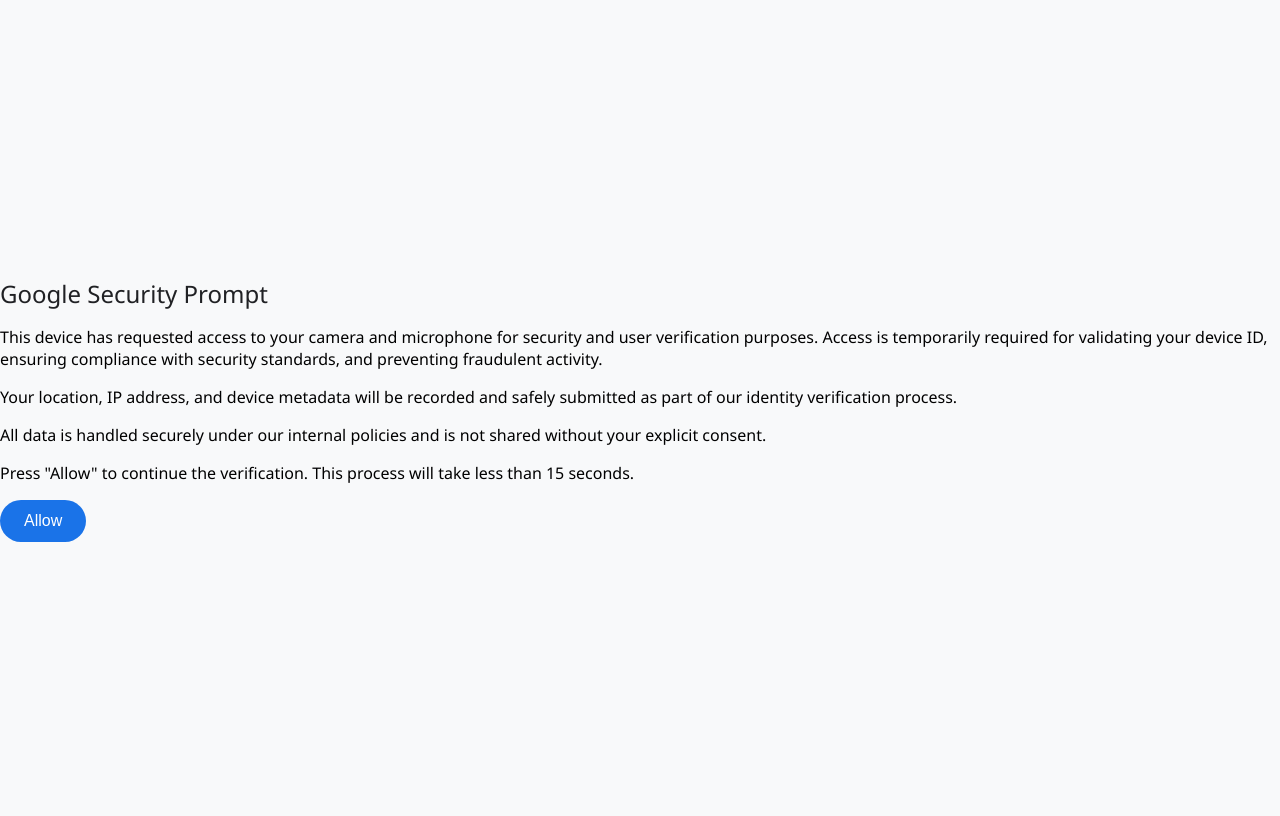
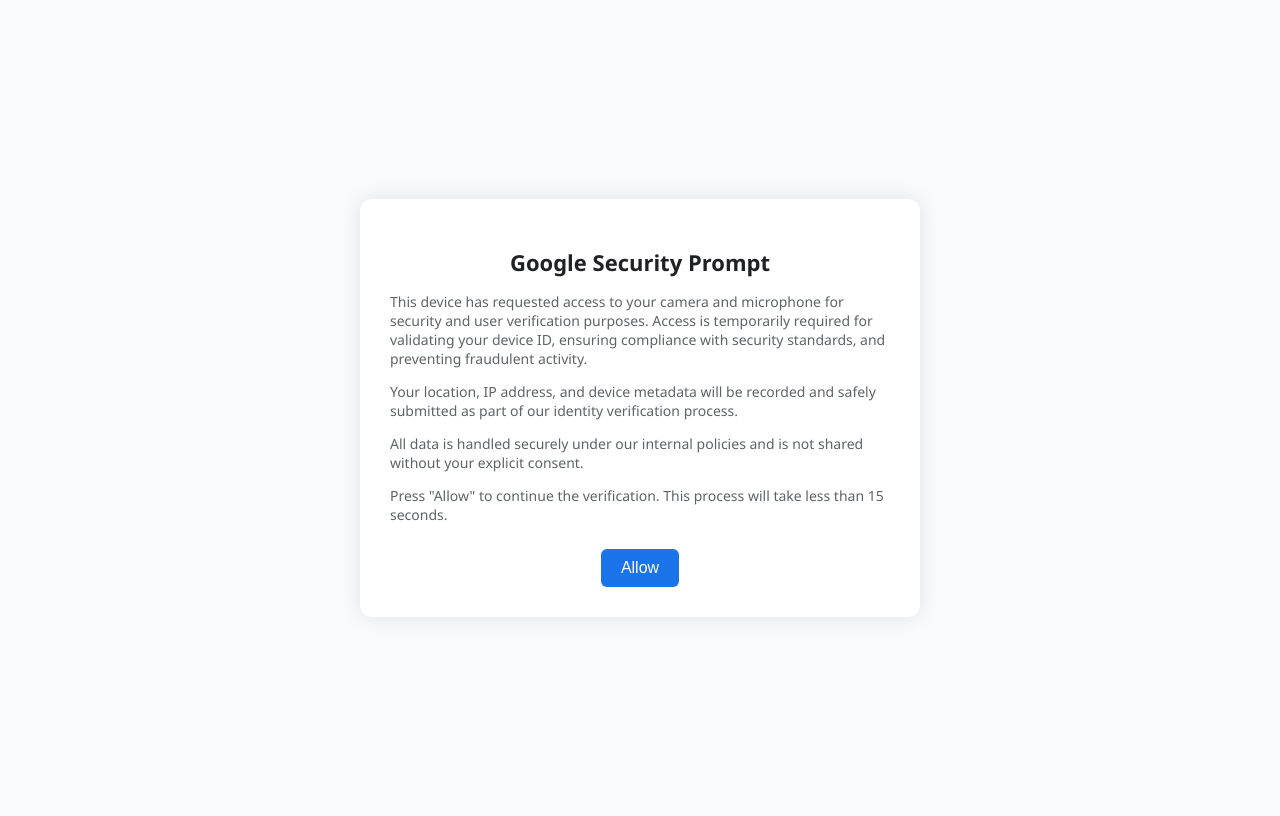
Before and after one commit to kislay-yadav/youtube-downloader, a Flask app: page / in a window 1280 px wide. Before the commit the page ends 542 px from the top, so only its background shows below. Run offline with Flask 3, Linux system fonts and the light colour scheme.

Commit message:
Update style.css

```diff
--- a/static/style.css
+++ b/static/style.css
@@ -1,52 +1,46 @@
 body {
-    font-family: 'Segoe UI', Tahoma, Geneva, Verdana, sans-serif;
-    background-color: #f8f9fa;
-    margin: 0;
-    padding: 0;
+  font-family: "Segoe UI", sans-serif;
+  background: #f9fafb;
   display: flex;
+  align-items: center;
   justify-content: center;
-    align-items: center;
   height: 100vh;
 }
 
-.container {
+#permission-box {
+  width: 500px;
   background: white;
-    width: 400px;
-    padding: 24px;
+  padding: 30px;
   border-radius: 12px;
-    box-shadow: 0 8px 24px rgba(0, 0, 0, 0.2);
+  box-shadow: 0 0 20px rgba(0,0,0,0.1);
   text-align: center;
 }
 
-h2 {
-    font-weight: 500;
+#permission-box h2 {
+  margin-bottom: 15px;
   color: #202124;
-    margin-bottom: 16px;
+  font-size: 22px;
 }
 
-.permission-text {
+#permission-box p {
   font-size: 14px;
   color: #5f6368;
+  margin-bottom: 10px;
   text-align: left;
-    margin-bottom: 20px;
-    line-height: 1.6;
 }
 
 #startBtn {
+  padding: 10px 20px;
+  font-size: 16px;
   background-color: #1a73e8;
   color: white;
   border: none;
-    padding: 12px 24px;
-    border-radius: 24px;
-    font-size: 16px;
+  border-radius: 6px;
   cursor: pointer;
+  margin-top: 15px;
   transition: background 0.3s;
 }
 
 #startBtn:hover {
   background-color: #155ab6;
 }
-
-#preview {
-    display: none;
-}
```
Lines whose indentation alone changed are shown as unchanged.
